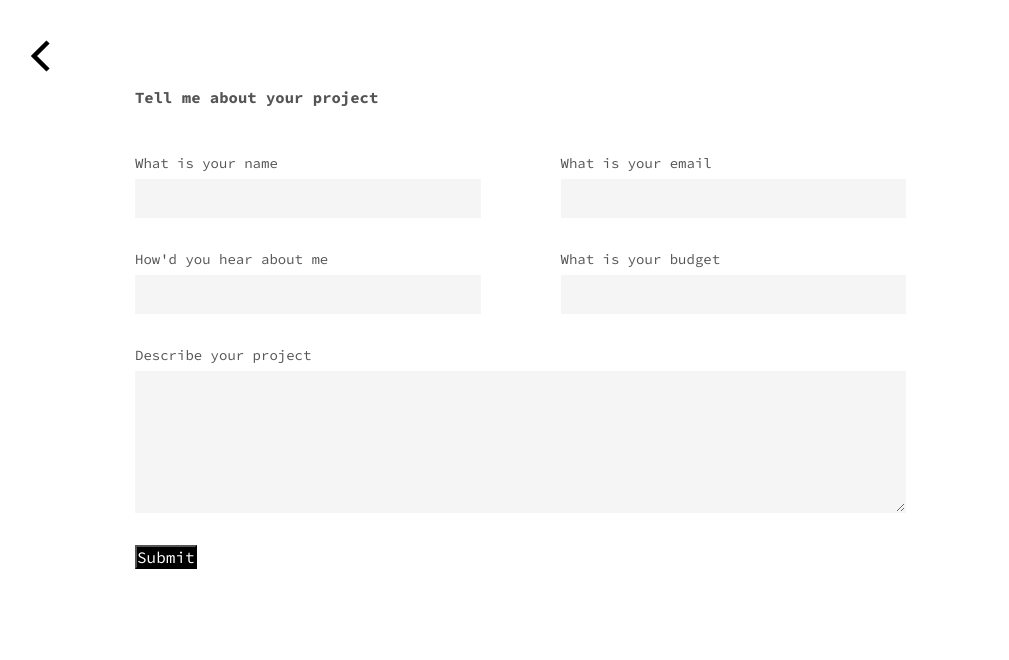
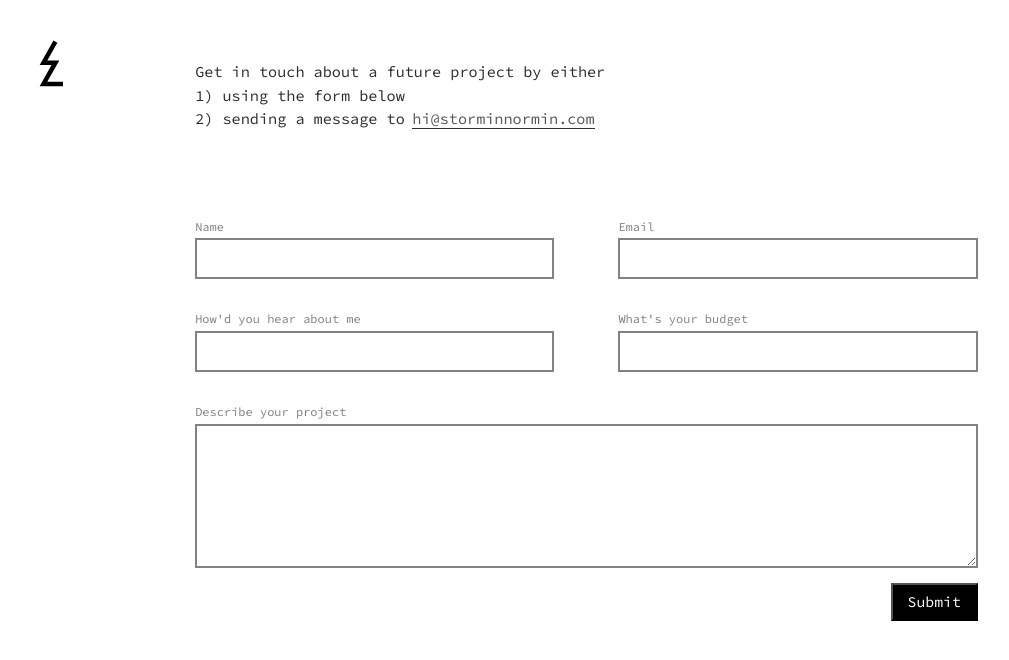
Before and after one commit to stylessard/portfolio, a Gatsby site: page /form in a window 1280 px wide. Shown: the whole page, without its empty margins (33-1042 px from the left). Built offline with nearby package versions, Linux system fonts and the light colour scheme; Gatsby itself is replaced by a stand-in of ours.

Commit message:
site revamp

```diff
--- a/src/layout/layout.module.css
+++ b/src/layout/layout.module.css
@@ -35,11 +35,6 @@ ul {
     margin: 0;
 }
 
-video {
-    border-radius: .2em;
-    margin-bottom: -4px;
-}
-
 ::selection {
     background: #000;
     color: #fff;
--- /dev/null
+++ b/src/pages/about.module.css
@@ -0,0 +1,34 @@
+.container {
+    padding: 1em;
+}
+
+/* Logo */
+
+.logo {
+    position: fixed;
+    top: 2.5em;
+    left: 4.5em;
+}
+
+.logo img {
+    width: 24px;
+}
+
+/* Content */
+
+.content {
+    width: 66%;
+    margin: 2.75em auto 0;
+}
+
+.content p {
+    min-width: 375px;
+    width: 58%;
+    font-size: .95rem;
+    color: #2b2b2b;
+    line-height: 1.45em;
+}
+
+.content p:nth-of-type(2) {
+    margin: 2.25em 0;
+}
--- a/src/pages/form.js
+++ b/src/pages/form.js
@@ -3,7 +3,7 @@ import FormStyles from './form.module.css'
 import { Link } from 'gatsby'
 
 import Layout from '../layout/layout'
-import Arrow from '../images/back-arrow.svg'
+import Logo from '../images/stormlessard-logo.svg'
 
 const FormInput = ({ label, type, id }) => {
     return (
@@ -29,12 +29,21 @@ const FormPage = () => {
         <Layout pageTitle='Form'>
             <div className={FormStyles.container}>
 
-                <Link to='/' className={FormStyles.back}>
-                    <img src={Arrow} alt='back arrow' />
+                <Link to='/' className={FormStyles.logo}>
+                    <img src={Logo} alt='logo' />
                 </Link>
 
+                <div className={FormStyles.content}>
+
+                    <div className={FormStyles.heading}>
+                        <p>Get in touch about a future project by either <br />
+                        1) using the form below<br />2) sending a message to
+                        <span className={FormStyles.email}>
+                            <a href='mailto:hi@storminnormin.com'>hi@storminnormin.com</a>
+                        </span></p>
+                    </div>
+
                     <div className={FormStyles.form}>
-                    <h1>Tell me about your project</h1>
                         <form
                             method="post"
                             netlify-honeypot="bot-field"
@@ -44,11 +53,11 @@ const FormPage = () => {
                                 <FormInput
                                     type='text'
                                     id='name'
-                                label="What is your name" />
+                                    label="Name" />
                                 <FormInput
                                     type='email'
                                     id='email'
-                                label="What is your email" />
+                                    label="Email" />
                                 <FormInput
                                     type='text'
                                     id='referral'
@@ -56,17 +65,20 @@ const FormPage = () => {
                                 <FormInput
                                     type='text'
                                     id='budget'
-                                label="What is your budget" />
+                                    label="What's your budget" />
                                 <FormTextarea
                                     rows='8'
                                     id='description'
                                     label='Describe your project' />
                             </div>
+                            <div className={FormStyles.buttonRow}>
                                 <button type='submit'>Submit</button>
+                            </div>
 
                             <input type="hidden" name="bot-field" />                      <input type="hidden" name="form-name" value="contact" />
                         </form>
 
+                    </div>
                 </div>
 
             </div>
--- a/src/pages/form.module.css
+++ b/src/pages/form.module.css
@@ -1,23 +1,50 @@
 .container {
-    width: 85%;
-    max-width: 875px;
-    margin: 2em auto;
-    display: flex;
-    flex-direction: column;
-    justify-content: flex-start;
-    align-items: flex-start;
+    padding: 1em;
 }
 
-.container h1 {
-    font-size: .975rem;
-    font-weight: 700;
-    margin-top: 0;
-    margin-bottom: 3em;
+/* Logo */
+
+.logo {
+    position: fixed;
+    top: 2.5em;
+    left: 4.5em;
 }
+
+.logo img {
+    width: 24px;
+}
+
+/* Content */
+
+.content {
+    width: 66%;
+    margin: 2.75em auto 0;
+}
+
+/* Heading */
+
+.heading p {
+    min-width: 375px;
+    width: 58%;
+    font-size: .95rem;
+    color: #2b2b2b;
+    line-height: 1.55em;
+}
+
+.email {
+    margin-left: .5em;
+    border-bottom: 1px solid rgb(48, 48, 48);
+}
+
+.email a {
+    display: inline-block;
+}
+
+/* Form */
 
 .form {
     margin-top: 3em;
-    width: 100%;
+    width: 95%;
 }
 
 /* Input Group */
@@ -41,21 +68,26 @@
 
 .formInput label,
 .formTextarea label {
-    font-size: .875rem;
-    margin-bottom: .5em;
+    font-size: .75rem;
+    margin-bottom: .4em;
+    color: gray;
 }
 
 .formInput input,
 .formTextarea textarea {
-    background:#f5f5f5;
-    border: 1px solid #f5f5f5;
+    border: .15em solid #828282;
     padding: .75em 1em;
 }
 
+.buttonRow {
+    width: 100%;
+    text-align: end;
+}
+
 .form button {
-    font-size: 1rem;
-    padding: 0;
-    margin-top: 2em;
+    font-size: .925rem;
+    padding: .5em 1em;
+    margin-top: 1em;
     background: #000;
     color: #fff;
     border-radius: 0;;
@@ -64,14 +96,8 @@
 /* Media Queries */
 
 @media screen and (min-width: 769px) {
-    .container {
-        flex-direction: row;
-        margin: 2.5em 0 0 4em;
-    }
-
     .form {
-        margin-top: 3em;
-        margin-left: 4.5em;
+        margin-top: 5.5em;
         flex: 1;
     }
 
@@ -92,6 +118,6 @@
 
 @media screen and (min-width: 850px) {
     .inputGroup {
-        gap: 2em 5em;
+        gap: 2em 4em;
     }
 }
--- a/src/pages/index.module.css
+++ b/src/pages/index.module.css
@@ -6,19 +6,19 @@
 
 .logo {
     position: fixed;
-    top: 2.5em;
-    left: 4.5em;
+    top: 1.75em;
+    left: 2.5em;
 }
 
 .logo img {
-    width: 24px;
+    width: 20px;
 }
 
 /* Content */
 
 .content {
-    width: 66%;
-    margin: 2.75em auto 0;
+    width: 90%;
+    margin: 5.5em auto 0;
 }
 
 /* About */
@@ -26,8 +26,9 @@
 .about p {
     min-width: 375px;
     width: 58%;
-    font-size: .925rem;
-    line-height: 1.5em;
+    font-size: .95rem;
+    color: #2b2b2b;
+    line-height: 1.55em;
 }
 
 .learn {
@@ -35,28 +36,139 @@
     border-bottom: 1px solid rgb(48, 48, 48);
 }
 
+.learn a {
+    display: inline-block;
+}
+
 /* Projects */
 
 .projects {
     width: 95%;
-    margin-top: 5em;
+    margin-top: 5.5em;
 }
 
 .projectItem {
     margin-bottom: 7em;
 }
 
-.projectImage {
-    margin-bottom: .75em;
-    border: 1px solid rgb(247, 247, 247);
+.video {
+    width: 100%;
+    box-shadow: 0 0 40px rgba(0, 0, 0, 0.12);
 }
 
-.projectTitle {
-    font-size: .85rem;
-    margin-left: .5em;
+.video video {
+    width: 100%;
+}
+
+/* Range */
+
+.controls {
+    display: flex;
+    justify-content: flex-end;
+    align-items: center;
+    width: 100%;
+    padding-right: 1em;
+    padding-top: .5em;
+}
+
+.controls span {
+    font-size: .75rem;
+    margin-right: 1em;
+}
+
+.slider {
+  -webkit-appearance: none;
+  width: 75px;
+  height: .1em;
+  border-radius: 5px;
+  background: #1a1a1a;
+  outline: none;
+  padding: 0;
+  margin: 0;
+}
+
+.slider::-webkit-slider-thumb {
+    appearance: none;
+    width: 10px;
+    height: 10px;
+    border-radius: 50%;
+    background: #1a1a1a;
+    cursor: pointer;
+    transform: scale(1);
+    transition: all .15s ease-in-out;
+}
+
+.slider::-webkit-slider-thumb:hover {
+    transform: scale(1.1);
+    background: rgb(46, 46, 46);
+}
+
+.slider:active::-webkit-slider-thumb {
+    background: blue;
+}
+
+.slider::-moz-range-thumb {
+    width: 20px;
+    height: 20px;
+    border: 0;
+    border-radius: 50%;
+    background: pink;
+    cursor: pointer;
+    transition: background .15s ease-in-out;
+}
+
+.slider::-moz-range-thumb:hover {
+    background: purple;
+}
+
+
+.slider:active::-moz-range-thumb {
+    background: orange;
+}
+
+/* Firefox Overrides */
+::-moz-range-track {
+    background: red;
+    border: 0;
+}
+
+input::-moz-focus-inner,
+input::-moz-focus-outer {
+    border: 0;
 }
 
 /* Media Queries */
 
 @media screen and (min-width: 501px) {
+    .content {
+        width: 80%;
+        margin: 5.5em auto 0;
+    }
+
+    .logo {
+        position: fixed;
+        top: 2em;
+        left: 4.5em;
+    }
+
+    .logo img {
+        width: 20px;
+    }
 }
+
+@media screen and (min-width: 769px) {
+    .logo {
+        position: fixed;
+        top: 2.5em;
+        left: 4.5em;
+    }
+
+    .logo img {
+        width: 24px;
+    }
+
+    .content {
+        width: 66%;
+        margin: 2.75em auto 0;
+    }
+}
```
Also changed, not shown: src/pages/about.js (added, +35 -0 lines), src/pages/index.js (+67 -62 lines). Lines whose indentation alone changed are shown as unchanged.
